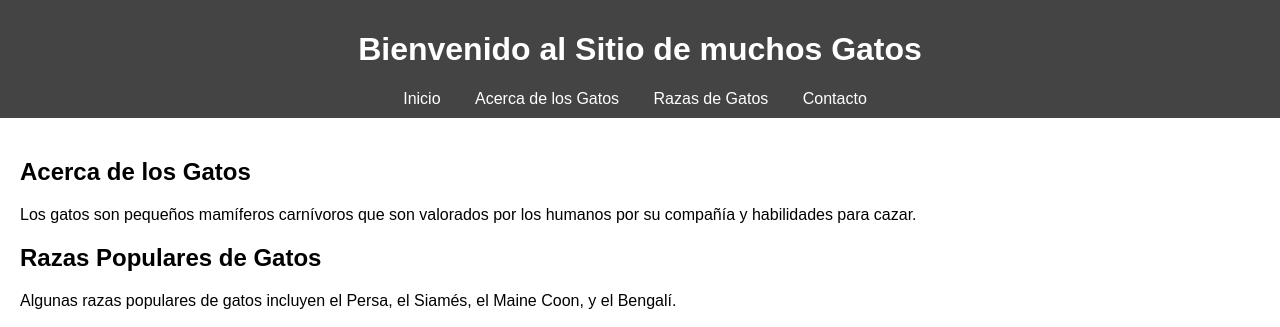
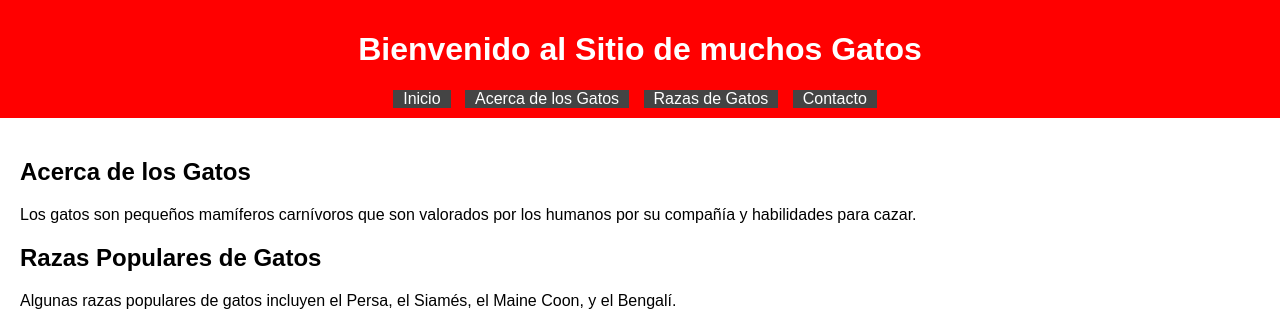
Before and after one commit to estebanhirzfeld/Super-Web, a plain HTML site: page index.html in a window 1280 px wide. Shown: the top 327 px of the page. Drawn offline with Linux system fonts and the light colour scheme.

Commit message:
cambie el color a rojo

```diff
--- a/styles.css
+++ b/styles.css
@@ -5,7 +5,7 @@ body {
   background-color: #f0f0f0;
 }
 header {
-  background-color: #444;
+  background-color: red;
   color: white;
   padding: 10px;
   text-align: center;
```
